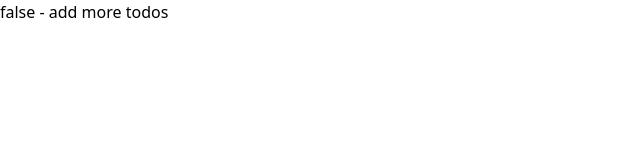
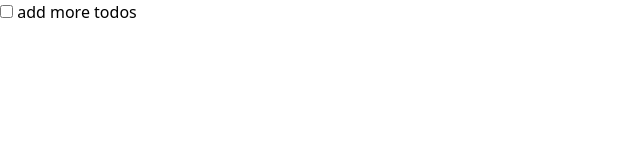
Before and after one commit to georgwindhaber/svelte-vs-vue, a SvelteKit app in the folder svelte/: page / in a window 1280 px wide. Shown: the top 160 px of the page, without its empty margins (0-640 px from the left). Built offline with nearby package versions, Linux system fonts and the light colour scheme.

Commit message:
Add binding checkbox

```diff
--- a/svelte/src/routes/+page.svelte
+++ b/svelte/src/routes/+page.svelte
@@ -24,7 +24,8 @@
 	<ul>
 		{#each todos as todo}
 			<li>
-				{todo.done} - {todo.text}
+				<input type="checkbox" bind:checked={todo.done} />
+				{todo.text}
 			</li>
 		{/each}
 	</ul>
```
Also changed, not shown: 1 other file (tests, documents, lock files or other folders).
